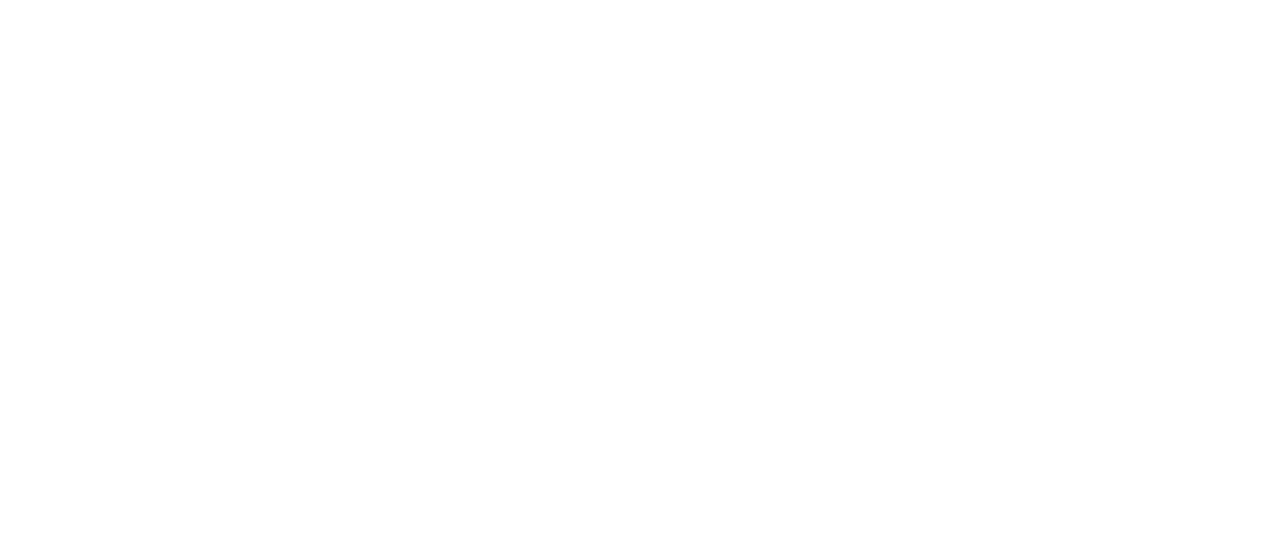
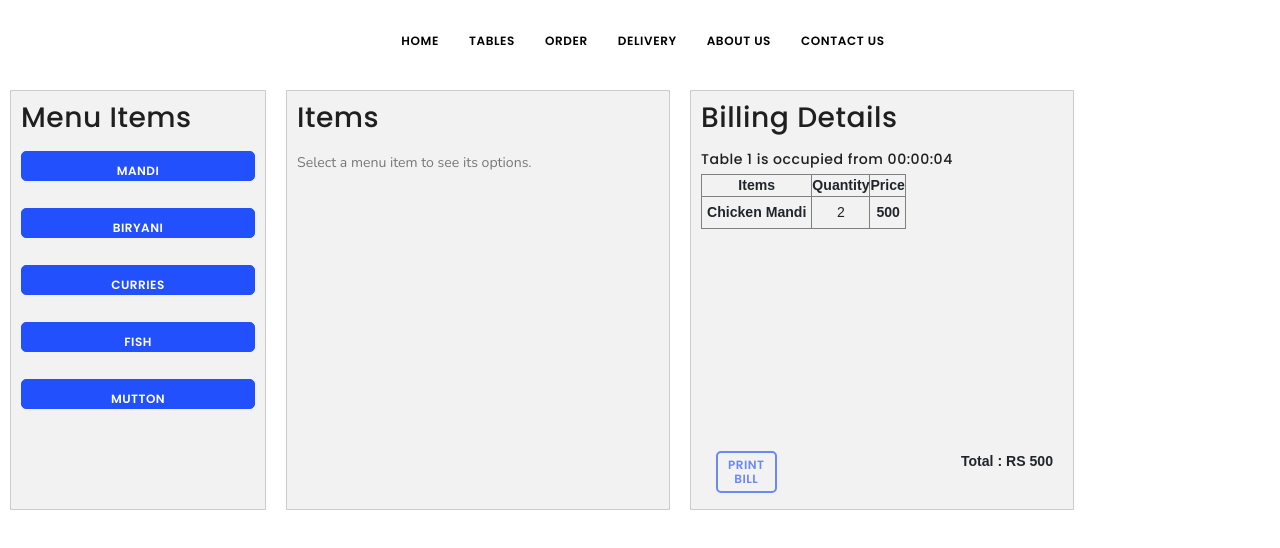
Before and after one commit to manumaanowais/react-restaurant, a React (Create React App) app: page /1 in a window 1280 px wide. Before the commit this address had no page. Shown: the top 548 px of the page. Built offline with nearby package versions, Linux system fonts and the light colour scheme.

Commit message:
Updated tables js file

```diff
--- a/src/App.js
+++ b/src/App.js
@@ -4,11 +4,42 @@ import Home from './Home';
 import Tables from './Tables';
 
 function App() {
+
+  const gridItemsData = [
+    { id: 1, content: 'Table 1', timer:'00:00:00', items: 'Chicken Mandi', quantity: '2', price: 500 },
+    { id: 2, content: 'Table 2', timer:'00:00:00', items: 'Chicken Biryani', quantity: '1', price: 600 },
+    { id: 3, content: 'Table 3', timer:'00:00:00', items: 'Chicken Curry', quantity: '2', price: 400 },
+    { id: 4, content: 'Table 4', timer:'00:00:00', items: 'Mandi', quantity: '2', price: 300 },
+    { id: 5, content: 'Table 5', timer:'00:00:00', items: 'Mandi', quantity: '2', price: 2500 },
+    { id: 6, content: 'Table 6', timer:'00:00:00', items: 'Mandi', quantity: '2', price: 4000 },
+    { id: 7, content: 'Table 7', timer:'00:00:00', items: 'Mandi', quantity: '3', price: 250 },
+    { id: 8, content: 'Table 8', timer:'00:00:00', items: 'Mandi', quantity: '2', price: 100 },
+    { id: 9, content: 'Table 9', timer:'00:00:00', items: 'Mandi', quantity: '1', price: 20 },
+    { id: 10, content: 'Table 10', timer:'00:00:00', items: 'Mandi', quantity: '2',  price: 1000 },
+    { id: 11, content: 'Table 11', timer:'00:00:00', items: 'Fish Curry', quantity: '2',  price: 160 },
+    { id: 12, content: 'Table 12', timer:'00:00:00', items: 'Mandi', quantity: '4',  price: 335 },
+    { id: 13, content: 'Table 13', timer:'00:00:00', items: 'Mandi', quantity: '2',  price: 270 },
+    { id: 14, content: 'Table 14', timer:'00:00:00', items: 'Mandi', quantity: '1',  price: 400 },
+    { id: 15, content: 'Table 15', timer:'00:00:00', items: 'Mandi', quantity: '2',  price: 560 },
+    { id: 16, content: 'Table 16', timer:'00:00:00', items: 'Mandi', quantity: '3',  price: 500 },
+    { id: 17, content: 'Table 17', timer:'00:00:00', items: 'Mandi', quantity: '2',  price: 540 },
+    { id: 18, content: 'Table 18', timer:'00:00:00', items: 'Mandi', quantity: '4',  price: 1030 },
+    { id: 19, content: 'Table 19', timer:'00:00:00', items: 'Mandi', quantity: '2',  price: 120 },
+    { id: 20, content: 'Table 20', timer:'00:00:00', items: 'Mandi', quantity: '2',  price: 2300 },
+    { id: 21, content: 'Table 21', timer:'00:00:00', items: 'Mandi', quantity: '8',  price: 4300 },
+    { id: 22, content: 'Table 22', timer:'00:00:00', items: 'Mandi', quantity: '4',  price: 670 },
+    { id: 23, content: 'Table 23', timer:'00:00:00', items: 'Mandi', quantity: '2',  price: 780 },
+    { id: 24, content: 'Table 24', timer:'00:00:00', items: 'Mandi', quantity: '3',  price: 980 },
+  ];
+
+
+
   return (
     <Router>
       <Routes>
-        <Route path="/" element={<Home />} />
-        <Route path="/tables" element={<Tables />} />
+        <Route path="/" element={<Home gridItemsData={gridItemsData} />} />
+        <Route path="/:id" element={<Home gridItemsData={gridItemsData} />} />
+        <Route path="/tables" element={<Tables gridItemsData={gridItemsData} />} />
       </Routes>
     </Router>
   );
--- a/src/Header.js
+++ b/src/Header.js
@@ -9,7 +9,7 @@ function Header() {
       <header id="header">
                 <div className="header-inner;">
                     <div className="container">
-                        <div id="mainMenu-trigger"> <a className="lines-button x"><span className="lines"></span></a> </div>
+                        <div id="mainMenu-trigger"> <a href="#blank" className="lines-button x"><span className="lines"></span></a> </div>
                         <div id="mainMenu" className="menu-center">
                             <div className="container">
                                 <nav>
--- a/src/Home.css
+++ b/src/Home.css
@@ -11,11 +11,14 @@ main {
     background-color: #f2f2f2;
     border: 1px solid #ccc;
     margin: 10px;
+    display: flex;
+    flex-direction: column;
+    max-height: 450px;
+    overflow-y: auto;
 }
 
 #section1 {
     overflow-y: auto;
-    height: 300px;
 }
 
 .section1 .btn {
@@ -32,9 +35,10 @@ main {
 
 #section2-content .section2-content-buttons {
     .section2-content-buttons-btn {
-        width: 200px;
+        width: 110px;
         margin: 20px;
         border-radius: 6px;
+        padding: 5px;
     }
 }
 
@@ -44,7 +48,6 @@ main {
 }
 
 #section3-content {
-    order: -1;
     overflow-y: auto;
     height: 300px;
     display: flex;
@@ -85,6 +88,7 @@ main {
 .billing-table {
     text-align: center;
     margin-bottom: 10px;
+    border: 1;
 }
 
 tr td:first-child {
@@ -105,14 +109,14 @@ td{
     display: flex;
     flex-direction: row;
     justify-content: space-between;
+    margin-top: auto;
 }
 
-.printBill {
+.btn-outline {
     padding: 5px !important;
 }
 
 #total-section {
-    order: 1;
     position: inherit;
     bottom: 75px;
     font-weight: bold;
@@ -120,14 +124,18 @@ td{
     text-align: right;
 }
 
-@media print {
-    .billing-details,
-    .billing-details * {
-      visibility: visible;
+@media screen and (max-width: 768px) {
+    main {
+        display: flex;
+        flex-direction: column;
     }
-    .billing-details {
-      position: absolute;
-      left: 0;
-      top: 0;
+
+    .section {
+        width: 90% !important;
     }
-  }
+
+    .col-lg-3 {
+        padding: 0 !important;
+        width: 40%;
+    }
+}
--- a/src/Home.js
+++ b/src/Home.js
@@ -1,8 +1,38 @@
-import React, { useState } from 'react';
+import React, { useState, useEffect } from 'react';
 import './Home.css';
 import Header from './Header';
+import { useParams } from 'react-router-dom';
 
-function Home() {
+function Home({ gridItemsData }) {
+    const { id } = useParams();
+    const selectedItem = gridItemsData.find(item => item.id === parseInt(id));
+
+  const [timer, setTimer] = useState(0);
+
+
+    useEffect(() => {
+        const interval = setInterval(() => {
+          setTimer(prev => prev + 1);
+          if(selectedItem) {
+            selectedItem.timer = timer;
+          }
+        }, 1000);
+        return () => clearInterval(interval);
+      }, [timer]);
+
+    const formatTime = (timeInSeconds) => {
+        const hours = Math.floor(timeInSeconds / 3600);
+        const minutes = Math.floor((timeInSeconds % 3600) / 60);
+        const seconds = timeInSeconds % 60;
+
+        const formattedHours = hours.toString().padStart(2, '0');
+        const formattedMinutes = minutes.toString().padStart(2, '0');
+        const formattedSeconds = seconds.toString().padStart(2, '0');
+
+        return `${formattedHours}:${formattedMinutes}:${formattedSeconds}`;
+      };
+
+
     const [buttonCountMap, setButtonCountMap] = useState({});
     const [total, setTotal] = useState(0);
     const [section2Content, setSection2Content] = useState([]);
@@ -100,14 +130,39 @@ function Home() {
     };
 
     const handlePrint = () => {
-        const printContent = document.getElementById('section3-content');
-        const originalContent = document.body.innerHTML;
-        document.body.innerHTML = printContent.innerHTML;
+        var printableContent = document.getElementById('section3-content').innerHTML + "<br><br>";
+        printableContent += document.getElementById('total-section').innerHTML;
 
-        window.print();
+        const printWindow = window.open('', '', 'height=900, width=1200');
 
-        document.body.innerHTML = originalContent;
+        printWindow.document.write('<html>');
+        printWindow.document.write('<head>');
+        printWindow.document.write('<style>');
+        printWindow.document.write(`
+          .decrement-btn,
+          .increment-btn {
+            display: none;
+          }
+
+          .billing-table {
+            border: none;
+            margin: 50px;
+          }
+        `);
+        printWindow.document.write('</style>');
+        printWindow.document.write('</head>');
+        printWindow.document.write('<body>');
+
+        printWindow.document.write('<h1>Restaurant</h1><p>Hyderabad Telangana State</p><br>');
+        printWindow.document.write(printableContent);
+
+        printWindow.document.write('</body></html>');
+        printWindow.document.close();
+
+        printWindow.print();
+        printWindow.close();
     };
+
 
     return (
         <div className="Home">
@@ -156,7 +211,7 @@ function Home() {
                     <h2>Billing Details</h2>
                     <div id="section3-content">
                         {selectedButtons.length > 0 ? (
-                            <table border={3} className='billing-table'>
+                            <table border={1} className='billing-table'>
                                 <thead>
                                     <tr>
                                         <th>Item</th>
@@ -179,14 +234,36 @@ function Home() {
                                 </tbody>
                             </table>
                         ) : (
-                            <p>No items selected.</p>
+                            <div>
+                                {selectedItem ? (
+                                    <><h6>Table {selectedItem.id} is occupied from {formatTime(selectedItem?.timer)}</h6>
+                                    <table border={1} className='billing-table'>
+                                        <thead>
+                                            <tr>
+                                                <th>Items</th>
+                                                <th>Quantity</th>
+                                                <th>Price</th>
+                                            </tr>
+                                        </thead>
+                                        <tbody>
+                                            <tr>
+                                                <td>{selectedItem.items}</td>
+                                                <td><span>{selectedItem.quantity}</span></td>
+                                                <td>{selectedItem.price}</td>
+                                            </tr>
+                                        </tbody>
+                                    </table></>
+                                ) : (
+                                    <p>No item found.</p>
+                                )}
+                            </div>
                         )}
                     </div>
                     <div className='billing-details'>
-                        <div class="col-lg-3">
-                            <button type="button" class="btn btn-outline printBill" onClick={handlePrint} disabled={selectedButtons.length === 0}>Print Bill</button>
+                        <div className="col-lg-3">
+                            <button type="button" className="btn btn-outline" onClick={handlePrint} disabled={selectedButtons.length === 0}>Print Bill</button>
                         </div>
-                        <div id="total-section">Total Price: RS {total.toFixed(2)}</div>
+                        <div id="total-section">Total : RS {total.toFixed(2) == 0 ? selectedItem?.price : total.toFixed(2)}</div>
                     </div>
                 </div>
             </main>
```
Also changed, not shown: src/Tables.js (+11 -36 lines).
